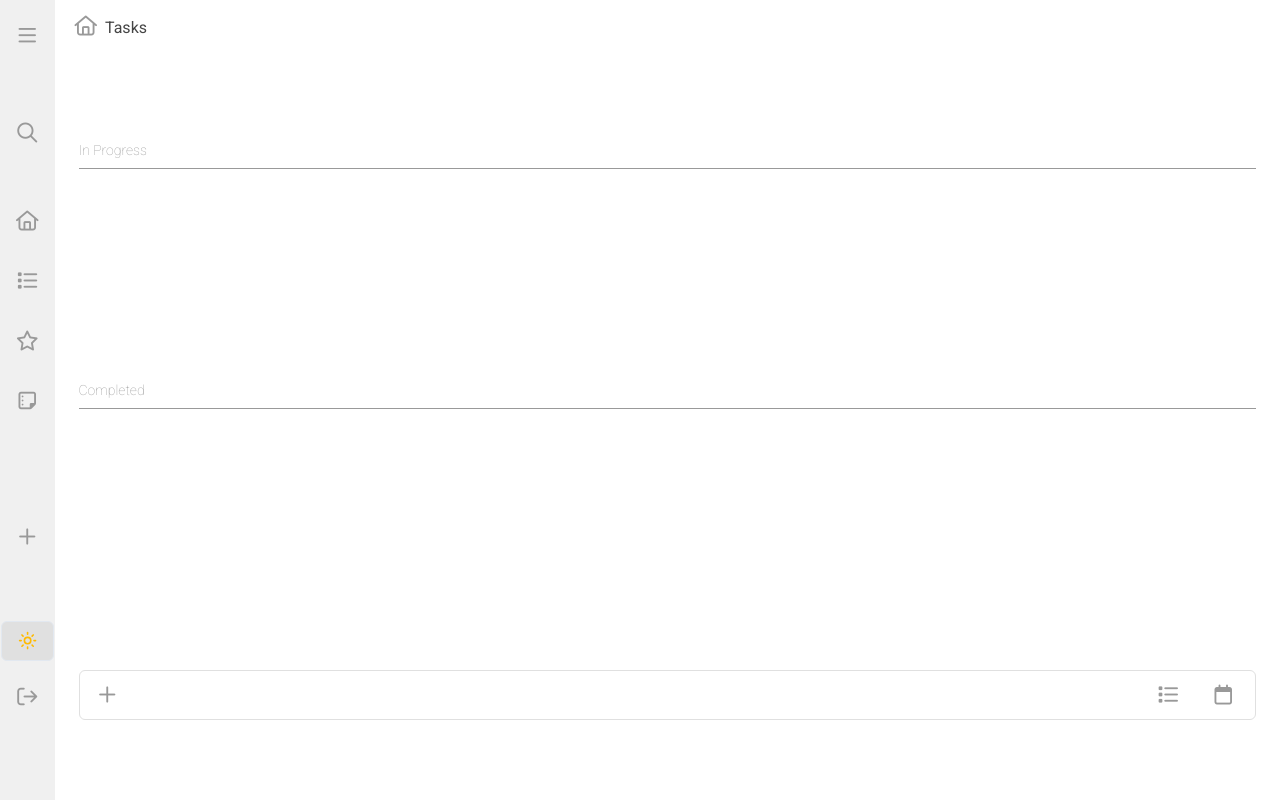
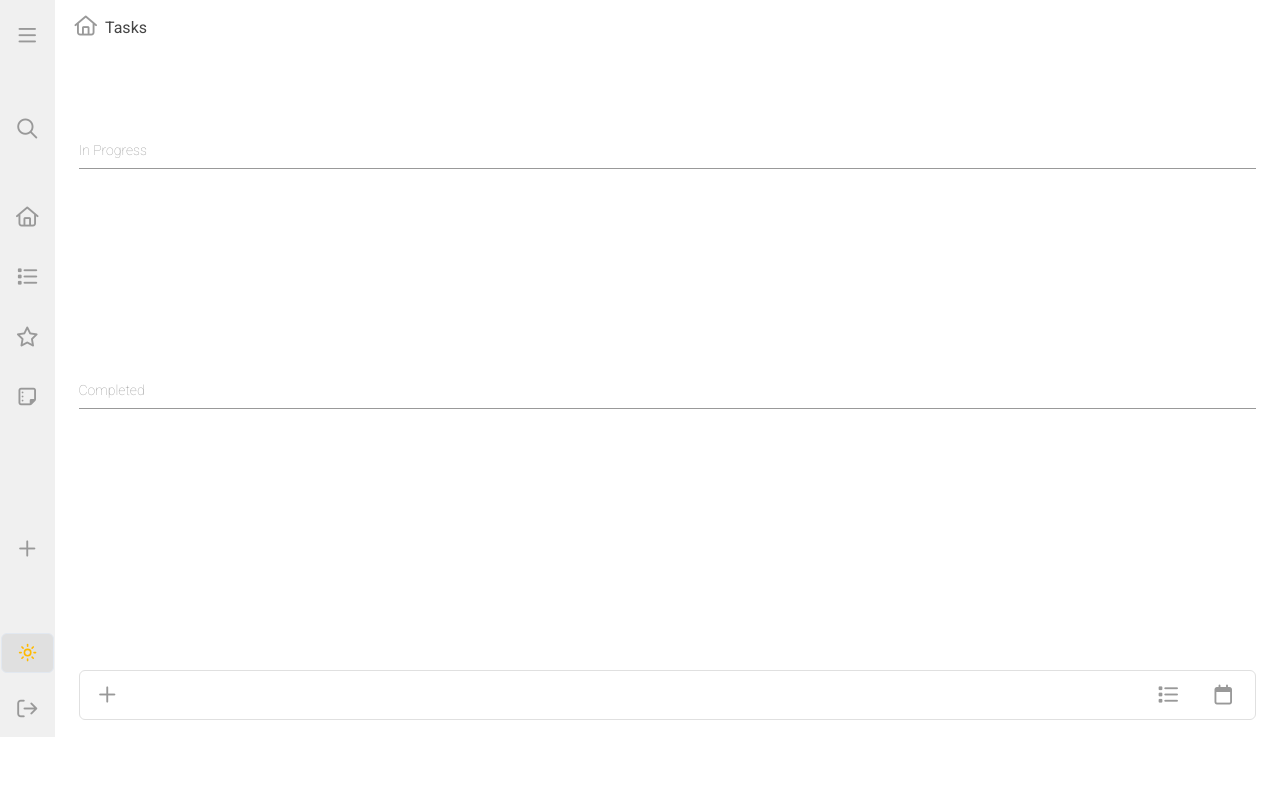
Before and after one commit to imanh79/Task-Management, a Next.js app: page / in a window 1280 px wide. Built offline with nearby package versions, Linux system fonts and the light colour scheme; grey boxes are pictures that could not be loaded.

Commit message:
deployed3

```diff
--- a/components/ui-kits/Nav-mobile.tsx
+++ b/components/ui-kits/Nav-mobile.tsx
@@ -26,14 +26,14 @@ const Navmobile = () => {
 
   const hovermenuhandler = (handleMenuToggle: any) => {};
   return (
-    <div className="flex flex-col items-center w-full bg-bgside h-screen ">
+    <div className="flex flex-col items-center w-full bg-bgside  ">
       <TooltipProvider>
         <div onMouseMove={hovermenuhandler}>
           <Tooltip>
             <TooltipTrigger>
               <Icon
                 iconName="bars"
-                initialstyle="mt-2  w-[50px]  gap-0 iconhoverbtn !h-[69px]"
+                initialstyle="mt-2  w-[50px]  gap-0 iconhoverbtn !h-[65px]"
                 onClick={handleMenuToggle}
               />{" "}
             </TooltipTrigger>{" "}
@@ -84,7 +84,7 @@ const Navmobile = () => {
         </Tooltip>
         <Tooltip>
           <TooltipTrigger>
-            <Icon iconName="plus" initialstyle="mt-20  gap-0 iconhoverbtn" />{" "}
+            <Icon iconName="plus" initialstyle="mt-24  gap-0 iconhoverbtn" />{" "}
           </TooltipTrigger>{" "}
           <TooltipContent className=" absolute left-10 -bottom-[188px] !border-divider bg-background">
             <p>Add</p>
```
